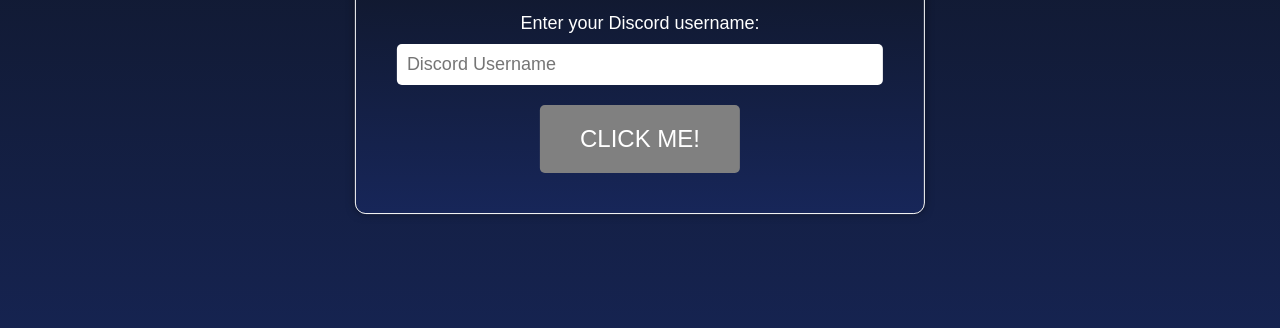
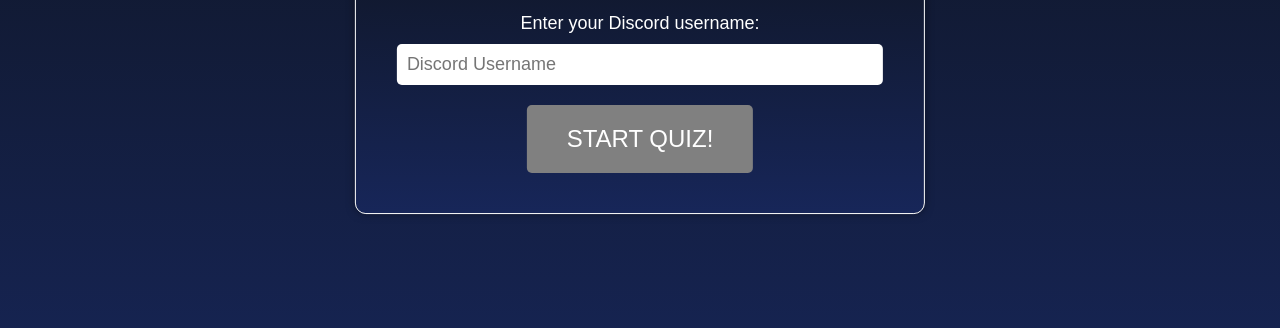
Before and after one commit to BlobsterGitHub/Main, a plain HTML site: page index.html in a window 1280 px wide. Shown: the part 364-692 px from the top of the page. Drawn offline with Linux system fonts and the light colour scheme.

Commit message:
Update index.html

```diff
--- a/index.html
+++ b/index.html
@@ -80,7 +80,7 @@
         <label for="discordUsername">Enter your Discord username:</label>
         <input type="text" id="discordUsername" placeholder="Discord Username">
         <br>
-        <button id="clickMeBtn" disabled>CLICK ME!</button>
+        <button id="clickMeBtn" disabled>START QUIZ!</button>
     </div>
 
     <div class="container" id="secondScreen">
```
